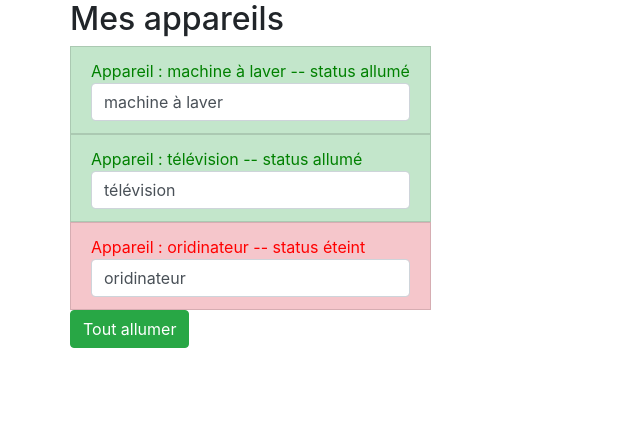
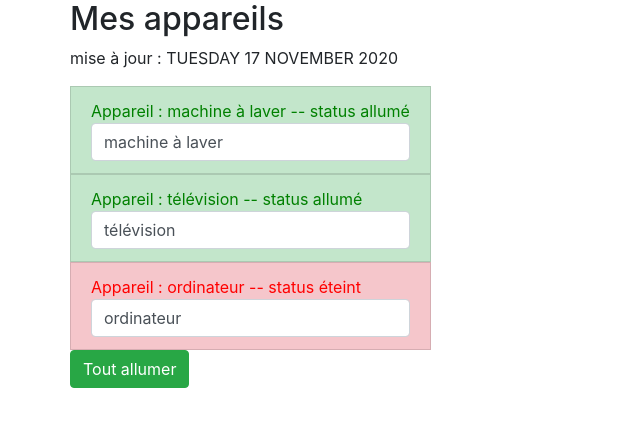
Before and after one commit to anthonyGosme/angularOC, an Angular app in the folder monProjetAngular/: page / in a window 1280 px wide. Shown: the top 426 px of the page, without its empty margins (0-640 px from the left). Built offline with nearby package versions, Linux system fonts and the light colour scheme.

Commit message:
pipe async with promise

```diff
--- a/monProjetAngular/src/app/app.component.html
+++ b/monProjetAngular/src/app/app.component.html
@@ -2,6 +2,7 @@
   <div class="row">
     <div class="col-xs-12">
       <h2>Mes appareils</h2>
+      <p>mise à jour : {{lastUpdate| async |date:'EEEE d MMMM y'|uppercase}}</p>
       <ul class="list-group">
         <app-appareil *ngFor="let appareil of appareils"
          [appareilName]= "appareil.name"
--- a/monProjetAngular/src/app/app.component.ts
+++ b/monProjetAngular/src/app/app.component.ts
@@ -5,21 +5,32 @@ import { Component } from '@angular/core';
   templateUrl: './app.component.html',
   styleUrls: ['./app.component.scss']
 })
+
 export class AppComponent {
-  isAuth : boolean  = false ;
+  lastUpdate = new Promise(
+    (resolve, reject) => {
+      const date = new Date() ;
+      setTimeout(() => {
+        resolve(date)
+      }, 2000
+      )
+    }
+  );
+
+  isAuth: boolean = false;
   appareils = [
-    {name:"machine à laver",status:"allumé"},
-    {name:"télévision",status:"allumé"},
-    {name:"oridinateur",status:"éteint"}
-]
+    { name: 'machine à laver', status: 'allumé' },
+    { name: 'télévision', status: 'allumé' },
+    { name: 'ordinateur', status: 'éteint' }
+  ];
 
-  onAllumer(){
-    console.log("allumer tout") ;
+  onAllumer() {
+    console.log('allumer tout');
   }
 
-  constructor(){
-    setTimeout(()=>{
+  constructor() {
+    setTimeout(() => {
       this.isAuth = true;
-    }, 4000)
+    }, 4000);
   }
 }
```
